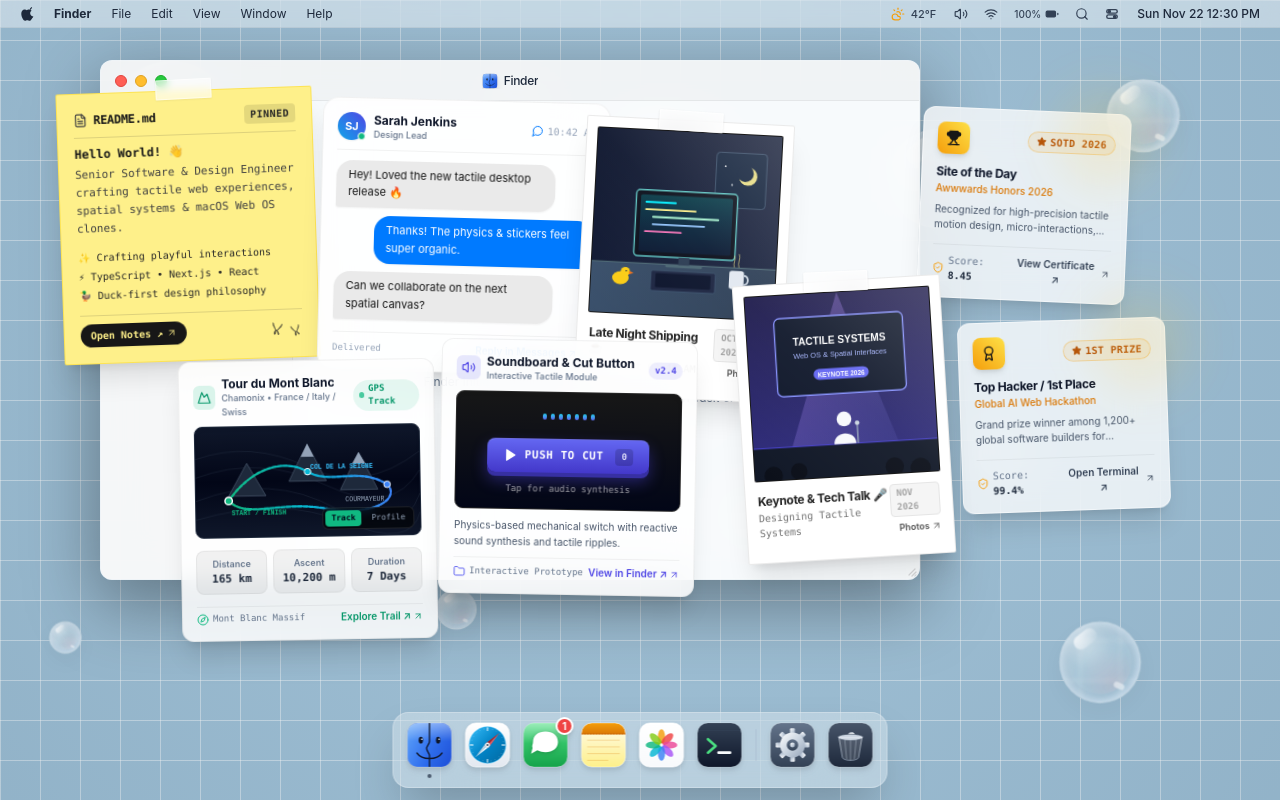
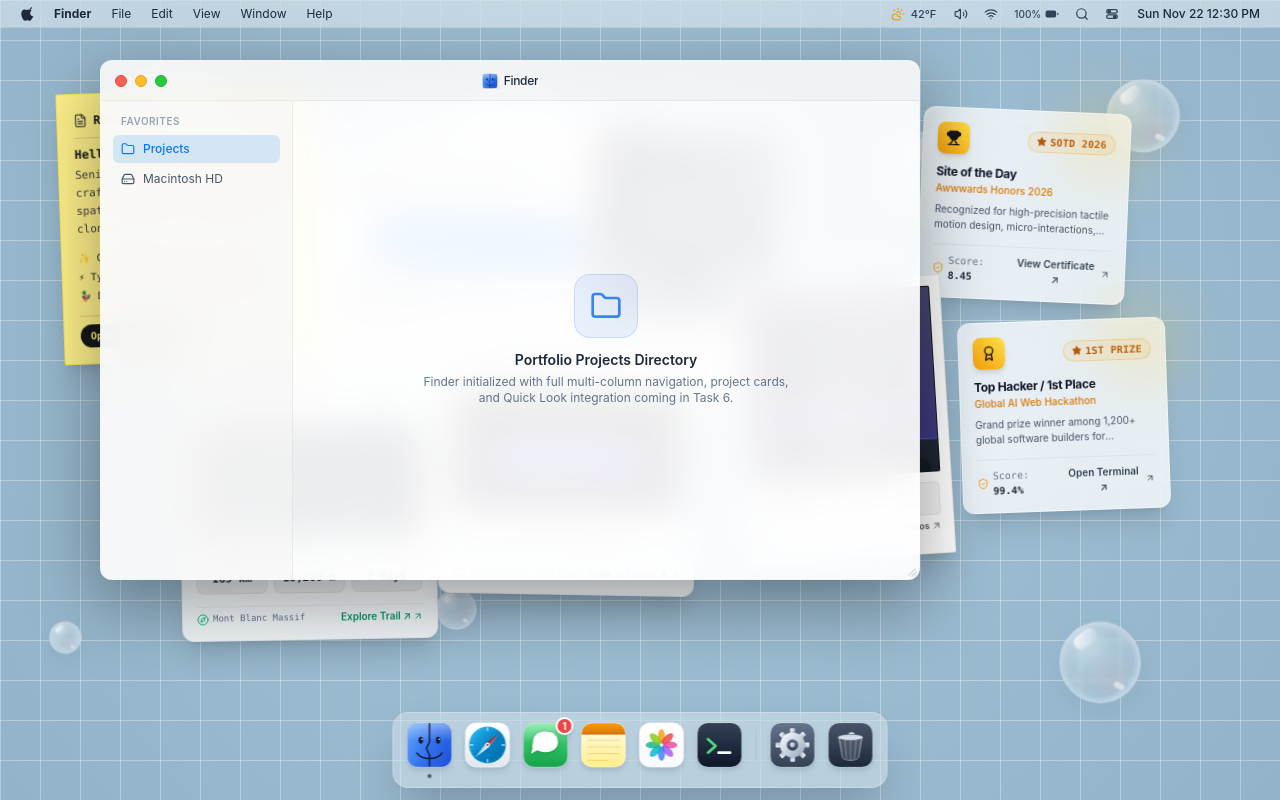
Before and after one commit to strovem/macos-portfolio, a Next.js app: page / in a window 1280 px wide. Built offline with nearby package versions, Linux system fonts and the light colour scheme.

Commit message:
fix: elevate windows container z-index above desktop stickers

```diff
--- a/src/app/page.tsx
+++ b/src/app/page.tsx
@@ -232,7 +232,7 @@ export default function Home() {
       </div>
 
       {/* Desktop Canvas Root */}
-      <div className="absolute inset-0 pt-7 flex flex-col justify-between pointer-events-none z-10">
+      <div className="absolute inset-0 pt-7 flex flex-col justify-between pointer-events-none z-20">
         {/* Open Windows Render Canvas */}
         <div className="flex-1 relative pointer-events-none">
           <AnimatePresence>
--- a/src/components/desktop/DesktopItem.tsx
+++ b/src/components/desktop/DesktopItem.tsx
@@ -1,8 +1,8 @@
 'use client';
 
 import React, { useRef, useState } from 'react';
-import { motion, useMotionValue } from 'framer-motion';
-import { DesktopCardItem, AppId } from '@/types/os';
+import { motion } from 'framer-motion';
+import { DesktopCardItem } from '@/types/os';
 import { useWindowStore } from '@/stores/useWindowStore';
 import { ReadmeSticker } from './widgets/ReadmeSticker';
 import { PolaroidCard } from './widgets/PolaroidCard';
```
